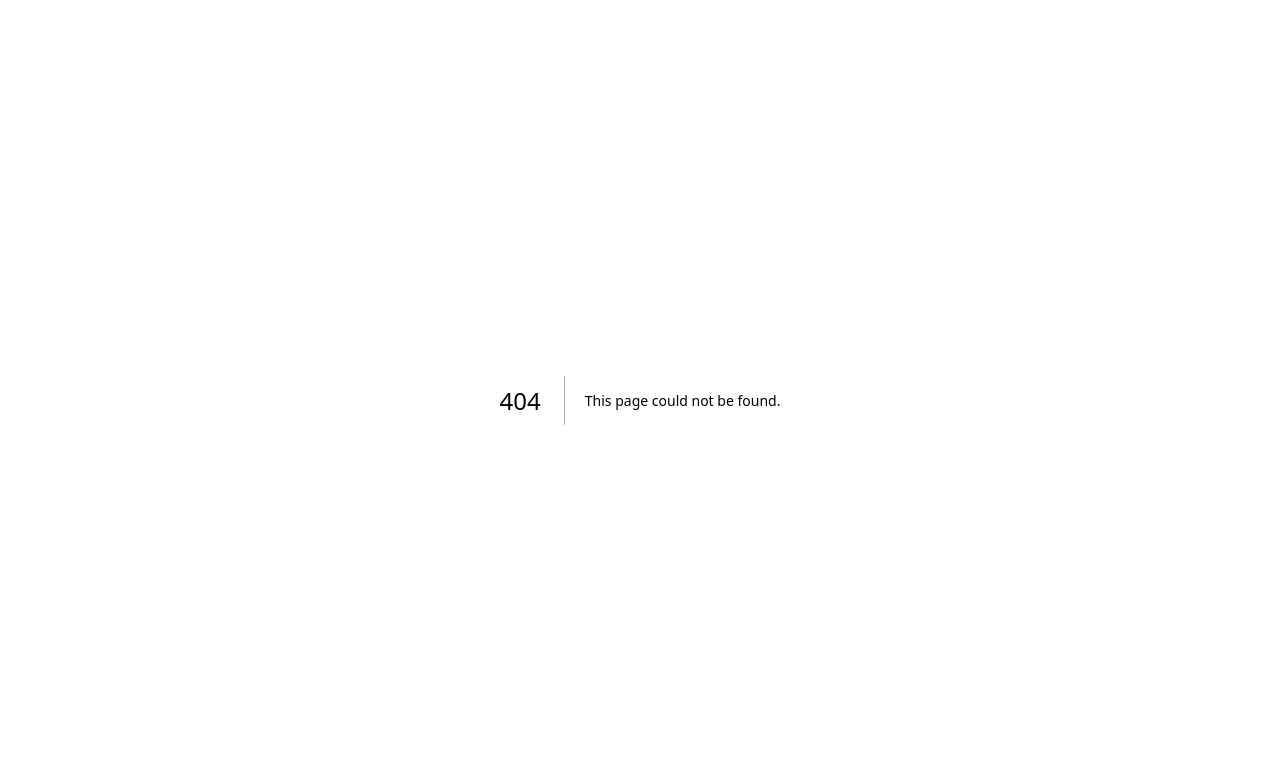
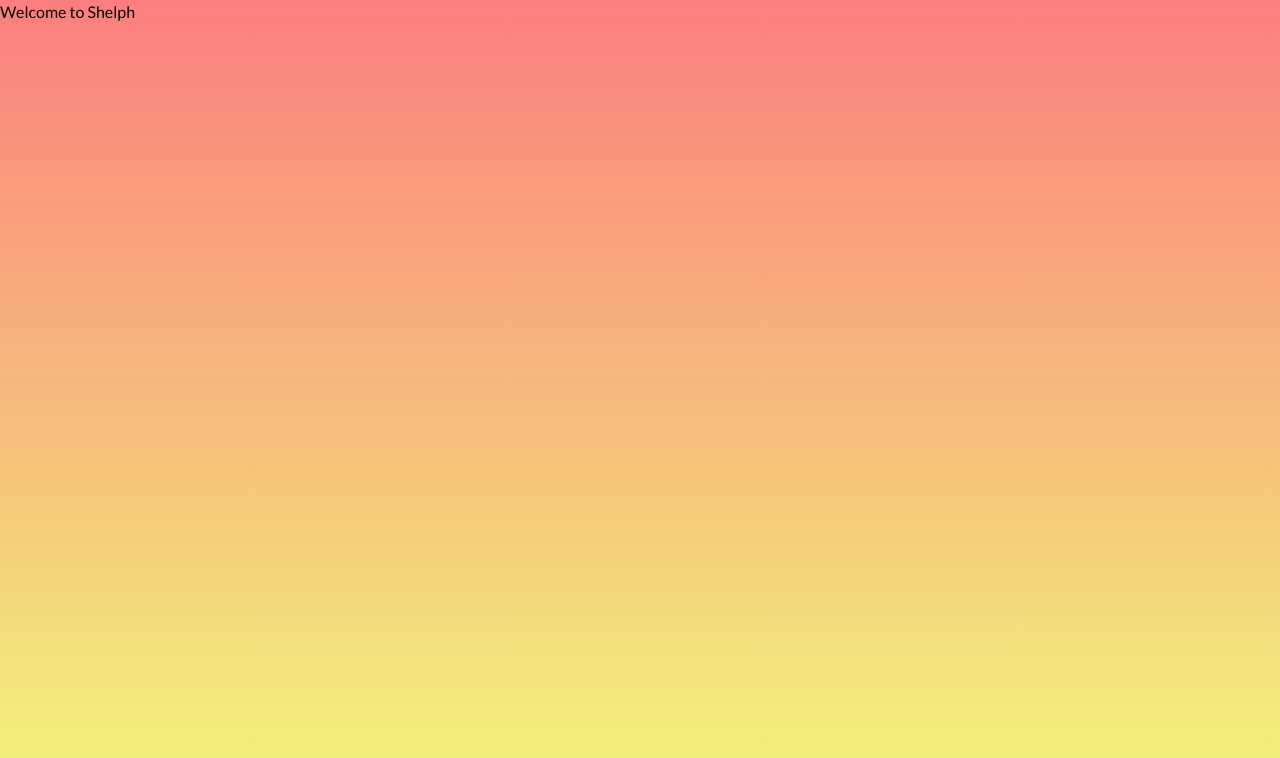
Before and after one commit to nathanpeel/shelph, a Next.js app: page /login in a window 1280 px wide. Before the commit this address had no page. Shown: the top 758 px of the page. Built offline with nearby package versions, Linux system fonts and the light colour scheme.

Commit message:
Configure colors in tailwind.config. Start creating login page.

```diff
--- a/src/app/layout.tsx
+++ b/src/app/layout.tsx
@@ -1,8 +1,8 @@
 import './globals.css'
 import type { Metadata } from 'next'
-import { Inter } from 'next/font/google'
+import { Lato } from 'next/font/google'
 
-const inter = Inter({ subsets: ['latin'] })
+const lato = Lato({ weight: '400', subsets: ['latin'] })
 
 export const metadata: Metadata = {
   title: 'Shelph',
@@ -16,7 +16,7 @@ export default function RootLayout({
 }) {
   return (
     <html lang="en">
-      <body className={inter.className}>{children}</body>
+      <body className={lato.className}>{children}</body>
     </html>
   )
 }
--- /dev/null
+++ b/src/app/library/page.tsx
@@ -0,0 +1,9 @@
+import React from 'react'
+
+const Library = () => {
+  return (
+    <div className='bg-white'>Library</div>
+  )
+}
+
+export default Library
--- /dev/null
+++ b/src/app/login/page.tsx
@@ -0,0 +1,11 @@
+import React from 'react'
+
+const Login = () => {
+  return (
+    <div className='bg-gradient-to-t from-yellow to-strawberry h-[100vh]'>
+      <h1>Welcome to Shelph</h1>
+    </div>
+  )
+}
+
+export default Login
--- a/tailwind.config.ts
+++ b/tailwind.config.ts
@@ -8,11 +8,21 @@ const config: Config = {
   ],
   theme: {
     extend: {
-      backgroundImage: {
-        'gradient-radial': 'radial-gradient(var(--tw-gradient-stops))',
-        'gradient-conic':
-          'conic-gradient(from 180deg at 50% 50%, var(--tw-gradient-stops))',
+      colors: {
+        transparent: 'transparent',
+        current: 'curerntColor',
+        sky: '#079CEF',
+        green: '#11985F',
+        pink: '#FF9CEF',
+        orange: '#FF7246',
+        midnight: '#020737',
+        black: '#100E1F',
+        white: '#FBFBFB',
+        yellow: '#F1F678',
+        strawberry: '#FC7E7E',
+        violet: '#150D75'
       },
+
     },
   },
   plugins: [],
```
